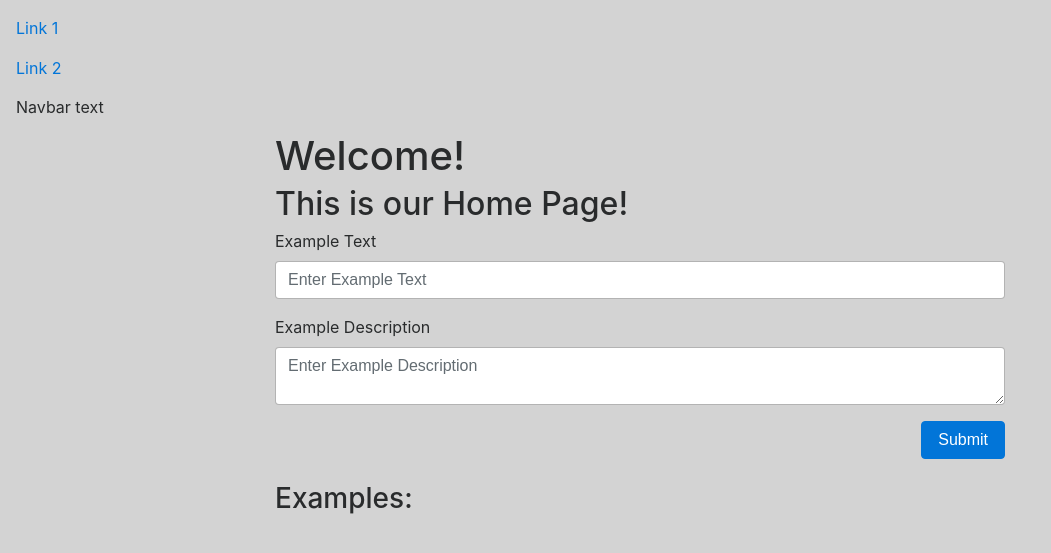
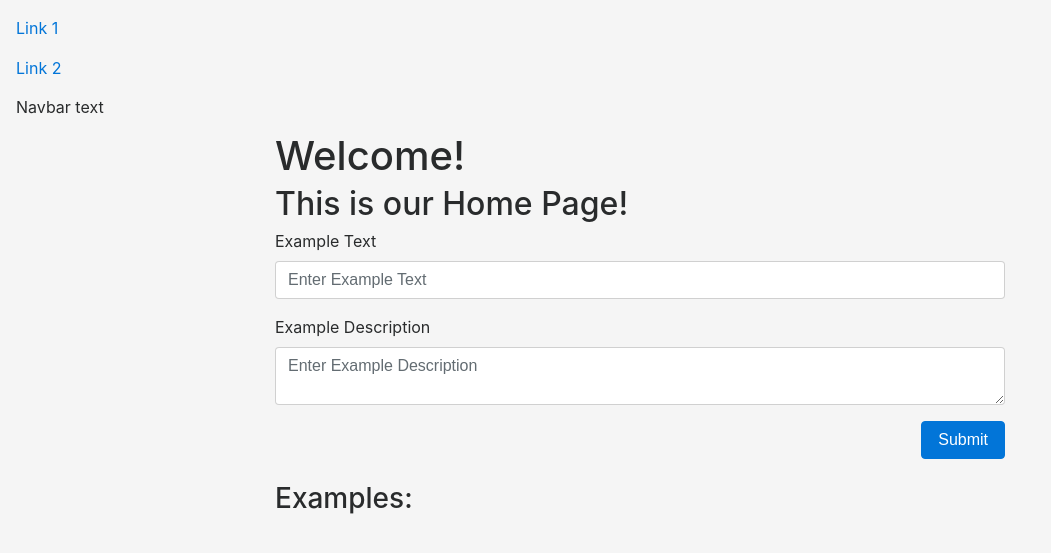
Before and after one commit to zafarhassim/foodie-, a Node server app: page / in a window 1280 px wide. Shown: the top 553 px of the page, without its empty margins (0-1051 px from the left). Run offline with Node 20, Linux system fonts and the light colour scheme; data that the repository does not hold is empty; some libraries are stand-ins or nearby versions.

Commit message:
sec backg

```diff
--- a/public/styles/styles.css
+++ b/public/styles/styles.css
@@ -2,5 +2,5 @@
   line-height: 2.5;
 }
 body{
-  background-color: lightgray
+  background-color: whitesmoke
 }
```
